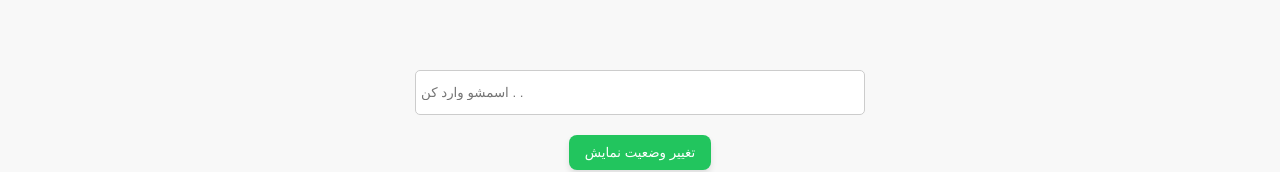
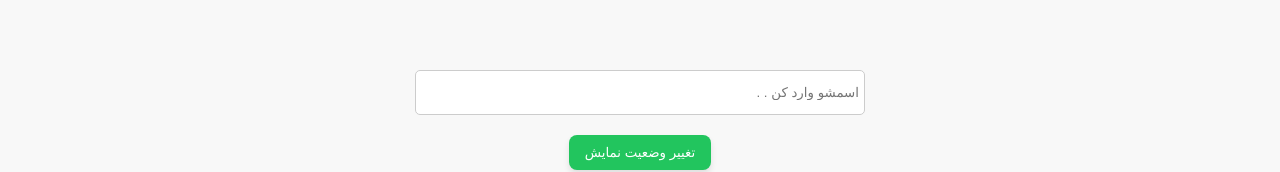
Before and after one commit to ZahraAlimohammadi33/Student-Management-System-React-, a React (Vite) app: page / in a window 1280 px wide. Shown: the part 251-423 px from the top of the page. Built offline with nearby package versions, Linux system fonts and the light colour scheme; no server answers; a web font is replaced by a local one.

Commit message:
refactor: code cleanup and user access handling

```diff
--- a/src/UI/buttons/button.css
+++ b/src/UI/buttons/button.css
@@ -1,6 +1,7 @@
 .Button{
   padding: 10px 16px;
   margin: 10px;
+  font-family: Vazir, sans-serif;
   border-radius: 8px;
   border: none;
   color: white;
--- a/src/components/ProtectedRoute.jsx
+++ b/src/components/ProtectedRoute.jsx
@@ -1,4 +1,5 @@
 import React from 'react'
+import { Navigate } from "react-router-dom";
 
 const ProtectedRoute = ({ authenticated, children }) => {
   if (!authenticated) {
--- a/src/components/students/student.css
+++ b/src/components/students/student.css
@@ -54,6 +54,12 @@ span{
     margin-top: 70px;
 }
 
+
+input[type=text]{
+    font-family: Vazir, sans-serif;
+    direction: rtl;
+}
+
 input[type=number],input[type=email]{
     direction: ltr;
 
```
